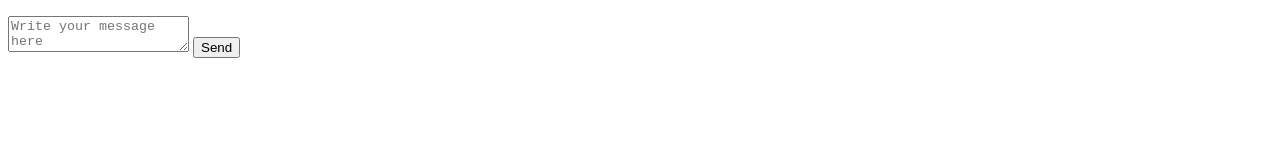
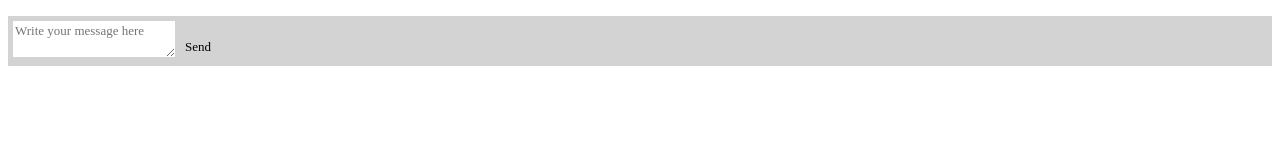
Before and after one commit to pgpbpadilla/python-websocket-chat, a plain HTML site: page index.html in a window 1280 px wide. Drawn offline with Linux system fonts and the light colour scheme.

Commit message:
chg: usr: Style chat UI

```diff
--- a/index.html
+++ b/index.html
@@ -8,14 +8,17 @@
     <title>Doodle chat</title>
 </head>
 <body>
-<div class="history">
-    <ul style="list-style: none"></ul>
-</div>
-<div class="compose">
+<div>
+    <div class="history">
+        <ul style="list-style: none"></ul>
+    </div>
+    <div class="compose">
     <textarea class="message"
               placeholder="Write your message here"></textarea>
-    <button>Send</button>
+        <button>Send</button>
+    </div>
 </div>
 </body>
+<link rel="stylesheet" href="style.css">
 <script src="main.js"></script>
 </html>
--- /dev/null
+++ b/style.css
@@ -0,0 +1,34 @@
+html {
+    font-family: "Andale Mono";
+}
+
+.history li {
+    margin-top: 8px;
+}
+
+.history li .message {
+    font-size: medium;
+}
+
+.history li .author, .history li .datetime {
+    font-size: smaller;
+    color: lightgray;
+}
+
+.compose textarea, .compose button{
+    font-family: "Andale Mono";
+    border: none;
+    font-size: small;
+}
+
+
+
+.compose button {
+    background-color: Transparent;
+    vertical-align: super;
+}
+
+.compose {
+    padding: 5px;
+    background-color: lightgray;
+}
```
